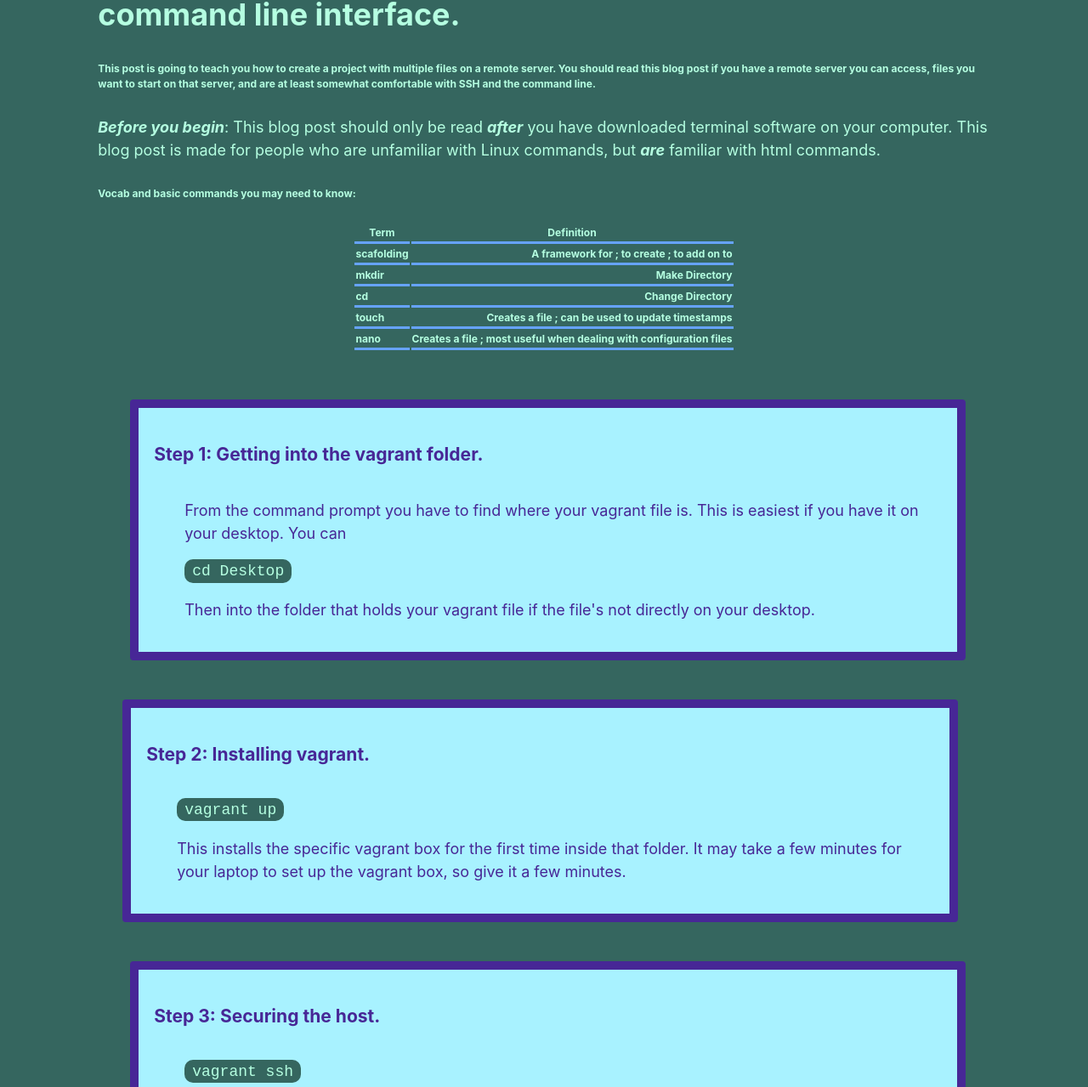
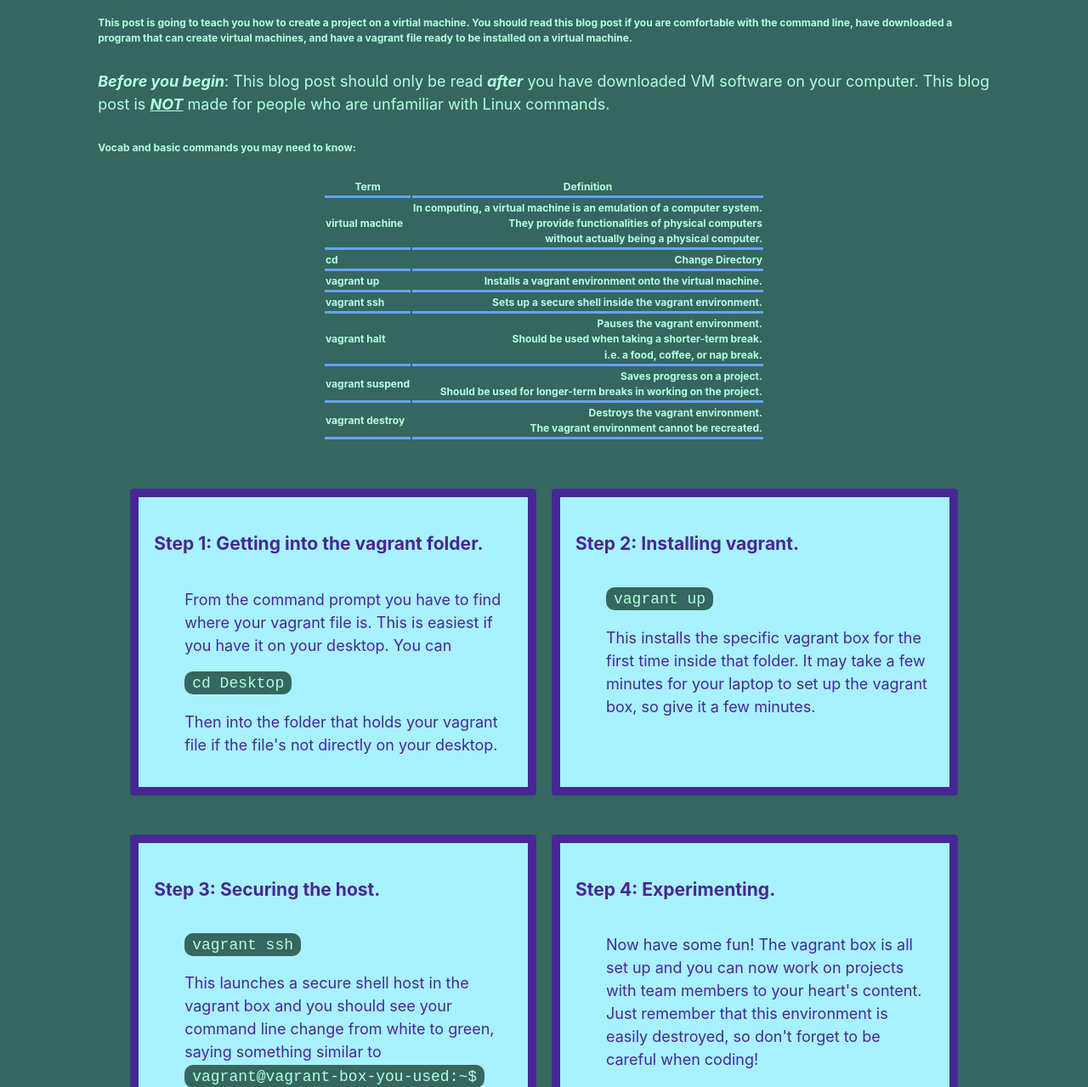
Before and after one commit to PaytanDouglas/blog-post-two, a plain HTML site: page index.html in a window 1280 px wide. Shown: the part 88-1367 px from the top of the page at 85% size. Drawn offline with Linux system fonts and the light colour scheme.

Commit message:
all content updated, figured out scaling problem, ready to be submitted

```diff
--- a/index.html
+++ b/index.html
@@ -28,28 +28,31 @@
       .step:hover>h3 {color: var(--primary); text-decoration: underline;}
       .step:hover>div>pre>code {color:var(--bgfull); background:var(--accent); transition-duration:200ms;}
       .step:hover>div>pre>code:hover {box-shadow: 2px 2px 5px var(--primary);}
-      .grid-container {padding:10px; margin:10px; display: grid; grid-row-gap: 10px; grid-template-columns:1fr; column-width: 50%;}
+      .grid-container {padding:10px; margin:10px; display: grid; grid-row-gap: 10px; column-width: 50%; grid-template-columns: 1fr;}
       .one, .two, .three, .four, .five, .six {color:var(--text);}
       .one, .three, .five {margin-right: .5em;}
       .two, .four, .six {margin-left: .5em;}
       #cont {margin-top: 2em; margin-left: 2em;}
-      @media (max-width:990px) {.grid-container {grid-template-columns: repeat(2, 1fr);}}
-      @media (max-width:768px) {.grid-container {grid-template-columns: repeat(1, 1fr);} .one, .two, .three, .four {margin:1em;}}
+      @media (min-width:990px) {.grid-container {grid-template-columns: repeat(2, 1fr);}}
+  /*    @media (min-width:768px) {.grid-container {grid-template-columns: repeat(1, 1fr);} .one, .two, .three, .four {margin:1em;}}*/
     </style>
   </head>
   <body>
-    <h1>Scafolding a project on a remote server using SSH and the command line interface.</h1>
-    <h6>This post is going to teach you how to create a project with multiple files on a remote server. You should read this blog post if you have a remote server you can access, files you want to start on that server, and are at least somewhat comfortable with SSH and the command line.</h6>
+    <h1>Setting up a virtual machine for a project.</h1>
+    <h6>This post is going to teach you how to create a project on a virtial machine. You should read this blog post if you are comfortable with the command line, have downloaded a program that can create virtual machines, and have a vagrant file ready to be installed on a virtual machine.</h6>
 
-    <p><strong><em>Before you begin</em></strong>: This blog post should only be read <strong><em>after</em></strong> you have downloaded terminal software on your computer. This blog post is made for people who are unfamiliar with Linux commands, but <strong><em>are</em></strong> familiar with html commands.</p>
+    <p><strong><em>Before you begin</em></strong>: This blog post should only be read <strong><em>after</em></strong> you have downloaded VM software on your computer. This blog post is <strong><em><u>NOT</u></em></strong> made for people who are unfamiliar with Linux commands.</p>
+
     <h6>Vocab and basic commands you may need to know:<br>
       <table>
         <tr class="top"><td>Term</td><td>Definition</td></tr>
-        <tr><td class="term">scafolding</td><td>A framework for ; to create ; to add on to</td></tr>
-        <tr><td class="term">mkdir</td><td>Make Directory</td></tr>
+        <tr><td class="term">virtual machine</td><td>In computing, a virtual machine is an emulation of a computer system. <br>They provide functionalities of physical computers <br>without actually being a physical computer.</td></tr>
         <tr><td class="term">cd</td><td>Change Directory</td></tr>
-        <tr><td class="term">touch</td><td>Creates a file ; can be used to update timestamps</td></tr>
-        <tr><td class="term">nano</td><td>Creates a file ; most useful when dealing with configuration files</td></tr>
+        <tr><td class="term">vagrant up</td><td>Installs a vagrant environment onto the virtual machine.</td></tr>
+        <tr><td class="term">vagrant ssh</td><td>Sets up a secure shell inside the vagrant environment.</td></tr>
+        <tr><td class="term">vagrant halt</td><td>Pauses the vagrant environment.<br>Should be used when taking a shorter-term break.<br>i.e. a food, coffee, or nap break.</td></tr>
+        <tr><td class="term">vagrant suspend</td><td>Saves progress on a project.<br>Should be used for longer-term breaks in working on the project.</td></tr>
+        <tr><td class="term">vagrant destroy</td><td>Destroys the vagrant environment.<br>The vagrant environment cannot be recreated.</td></tr>
       </table>
       </p>
     </h6>
@@ -82,14 +85,14 @@
       <div class="four step">
         <h3>Step 4: Experimenting.</h3>
         <div id="cont">
-          <p> have some fun! The vagrant box is all set up and you can now work on projects with team members to your heart's content.</p>
+          <p>Now have some fun! The vagrant box is all set up and you can now work on projects with team members to your heart's content. Just remember that this environment is easily destroyed, so don't forget to be careful when coding!</p>
         </div>
       </div>
 
         <div class="five step">
           <h3>Step 5: Stopping vagrant.</h3>
           <div id="cont">
-            <pre><code>vagrant destroy / vagrant halt / vagrant suspend</code></pre>
+            <code>vagrant destroy</code> / <code>vagrant halt</code> / <code>vagrant suspend</code>
             <p>If you're leaving the vagrant box for a lunch break or a quick stretch, use vagrant halt to press pause on your project.</p>
 
             <p>If you're done with your project and aren't sure if you'll need it again, you can use vagrant suspend to save your progress. That way, if you come back to it later, all your data will be saved just how you left it.</p>
@@ -101,7 +104,9 @@
         <div class="six step">
           <h3>Step 6: Repeating as necessary.</h3>
           <div id="cont">
-            <p>Experiment with vagrant before creating important files in the vagrant environment.</p>
+            <p>Experiment with vagrant before creating important files in the vagrant environment. I would recommend doing"test runs" until you get the hang of creating vagrant environments. They can be tricky, and even after doing one for the first time, you may still get confused when installing a different vagrant box.</p>
+
+            <p>With that all said, good luck and have fun!</p>
           </div>
         </div>
 
```
